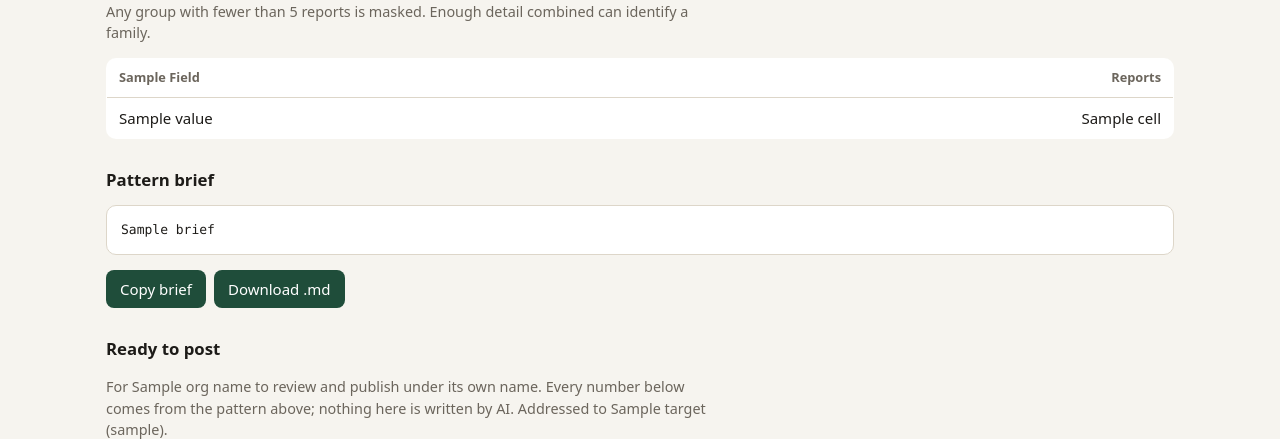
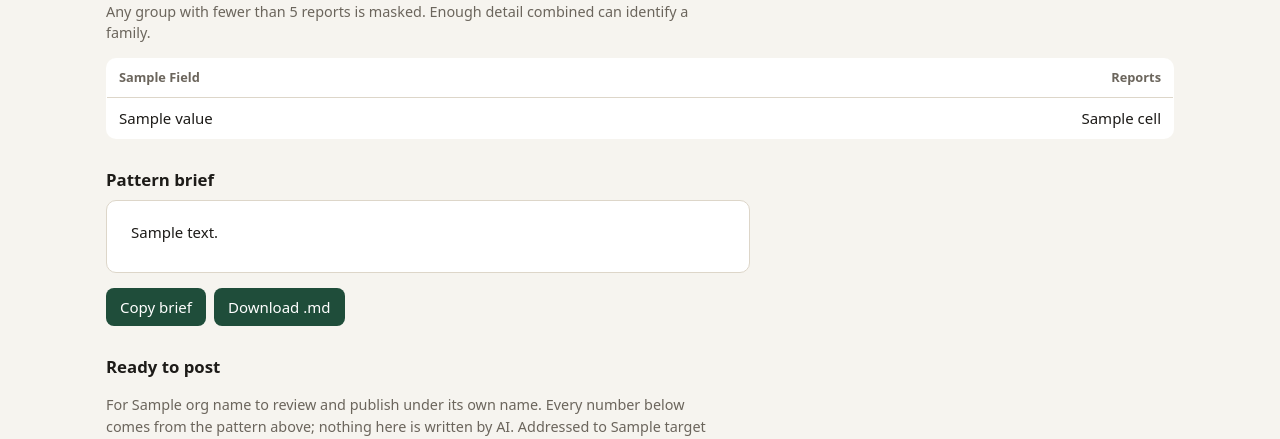
Before and after one commit to CaveMan-tech/hospital-report-bot, a FastAPI app: template app/web/templates/pattern.html in a window 1280 px wide. Shown: the part 315-754 px from the top of the page. Run offline with FastAPI, Linux system fonts and the light colour scheme; the template is opened without the code that fills it: most values are stand-ins (such as "Sample title", 1, 10 or a date in 2020); some libraries are stand-ins or nearby versions.

Commit message:
Analyst: the pattern brief reads as a document on screen; patterns table headers wrap

```diff
--- a/app/analyst.py
+++ b/app/analyst.py
@@ -146,6 +146,25 @@ def brief(pattern: dict, pack: Pack, now: datetime | None = None) -> str:
         "",
     ]
     return "\n".join(lines)
+
+
+def brief_blocks(text: str) -> list[tuple[str, str]]:
+    """The brief as (kind, text) blocks so the screen can show it as a document. It only re-shapes
+    the brief's own lines (h1, h2, quote, li, p); the copy and download stay the markdown itself."""
+    blocks: list[tuple[str, str]] = []
+    for line in text.splitlines():
+        for prefix, kind in (("# ", "h1"), ("## ", "h2"), ("> ", "quote"), ("- ", "li")):
+            if line.startswith(prefix):
+                blocks.append((kind, line[len(prefix):]))
+                break
+        else:
+            if not line.strip():
+                blocks.append(("gap", ""))
+            elif blocks and blocks[-1][0] == "p":
+                blocks[-1] = ("p", f"{blocks[-1][1]} {line}")
+            else:
+                blocks.append(("p", line))
+    return [b for b in blocks if b[0] != "gap"]
 
 
 REVIEW_REASONS = {
--- a/app/main.py
+++ b/app/main.py
@@ -373,9 +373,10 @@ async def analyst_pattern(hospital_id: str, category: str, request: Request,
     reports = await engine.store.list_reports()
     pattern = _pattern_or_404(A.patterns(reports, pack), hospital_id, category)
     rs = A.pattern_reports(reports, hospital_id, category)
+    brief = A.brief(pattern, pack)
     return templates.TemplateResponse(request, "pattern.html", {
         "pack": pack, "org_name": pack.org_name, "p": pattern, "reports": rs, "slices": A.slices(rs),
-        "brief": A.brief(pattern, pack), "trend": A.trend(rs),
+        "brief": brief, "brief_blocks": A.brief_blocks(brief), "trend": A.trend(rs),
         "spark": A.sparkline_svg(A.weekly_counts(rs), width=260, height=48),
         "posts": [{"text": t, "url": A.intent_url(t), "chars": len(t)} for t in A.thread(pattern, rs, pack)],
         "target": pack.meta.get("target", {})})
--- a/app/web/static/analyst.css
+++ b/app/web/static/analyst.css
@@ -10,6 +10,7 @@ header p{margin:2px 0;color:var(--mut)}a{color:inherit}
 table{border-collapse:collapse;width:100%}
 th,td{padding:9px 12px;text-align:left;border-bottom:1px solid var(--line);vertical-align:top}
 th{font-size:.8rem;color:var(--mut);font-weight:600;white-space:nowrap}
+.patterns th{white-space:normal;vertical-align:bottom}.patterns th:nth-child(4){min-width:108px}.patterns th:nth-child(7){min-width:92px}.patterns td:nth-child(-n+2){min-width:18ch}.patterns td:nth-last-child(-n+2){white-space:nowrap}
 tbody tr:last-child td{border-bottom:0}
 .n{text-align:right;font-variant-numeric:tabular-nums}.strong{font-weight:700}
 tr.held{background:var(--held)}
@@ -33,3 +34,6 @@ code{font:12px ui-monospace,Menlo,monospace}
 select{font:inherit;padding:3px 6px;border:1px solid var(--line);border-radius:6px;background:var(--card);color:var(--fg);max-width:22ch}
 .row-actions{white-space:nowrap}.row-actions form{display:inline}
 .row-actions button{background:none;color:var(--fg);border:1px solid var(--line);padding:3px 8px;font-size:.85rem}
+.brief{background:var(--card);border:1px solid var(--line);border-radius:10px;padding:20px 24px;max-width:75ch}
+.brief h3{font-size:1.15rem;line-height:1.3;margin:0 0 6px}.brief h4{font-size:.8rem;letter-spacing:.06em;text-transform:uppercase;color:var(--mut);margin:18px 0 4px}
+.brief p{margin:0 0 8px}.brief .banner{font-size:.9rem;margin:10px 0}.brief ul{margin:0;padding-left:1.2em}.brief li{margin:0 0 6px}
--- a/app/web/templates/analyst.html
+++ b/app/web/templates/analyst.html
@@ -16,7 +16,7 @@
 reports exist. These are signals that warrant investigation, not rates. Do not rank hospitals with them.
 {% if held_back %}<br><a href="/analyst/review?pack={{ pack.id }}">{{ held_back }} report{{ "" if held_back == 1 else "s" }} held back for review</a> and not counted.{% endif %}</p>
 {% if patterns %}
-<div class="scroll"><table>
+<div class="scroll"><table class="patterns">
 <thead><tr><th>Hospital</th><th>Problem</th><th class="n">Reports</th><th class="n">In danger at the time</th>
 <th class="n">Answered follow-up</th><th class="n">Unchanged or worse</th><th class="n">Held for review</th><th>Last 13 weeks</th><th></th></tr></thead>
 <tbody>
--- a/app/web/templates/pattern.html
+++ b/app/web/templates/pattern.html
@@ -26,7 +26,11 @@
 </div></section>
 
 <section><h2>Pattern brief</h2>
-<pre id="brief">{{ brief }}</pre>
+<article class="brief">{% set ns = namespace(ul=false) %}
+{% for kind, text in brief_blocks %}{% if kind == "li" and not ns.ul %}<ul>{% set ns.ul = true %}{% elif kind != "li" and ns.ul %}</ul>{% set ns.ul = false %}{% endif %}
+{% if kind == "h1" %}<h3>{{ text }}</h3>{% elif kind == "h2" %}<h4>{{ text }}</h4>{% elif kind == "quote" %}<p class="banner">{{ text }}</p>{% elif kind == "li" %}<li>{{ text }}</li>{% else %}<p>{{ text }}</p>{% endif %}
+{% endfor %}{% if ns.ul %}</ul>{% endif %}</article>
+<pre id="brief" hidden>{{ brief }}</pre>
 <p class="actions"><button class="btn" id="copy" type="button">Copy brief</button>
 <a class="btn" href="/analyst/brief/{{ p.hospital_id }}/{{ p.category }}.md">Download .md</a></p></section>
 
```
Also changed, not shown: tests/test_analyst.py (+13 -0 lines).
